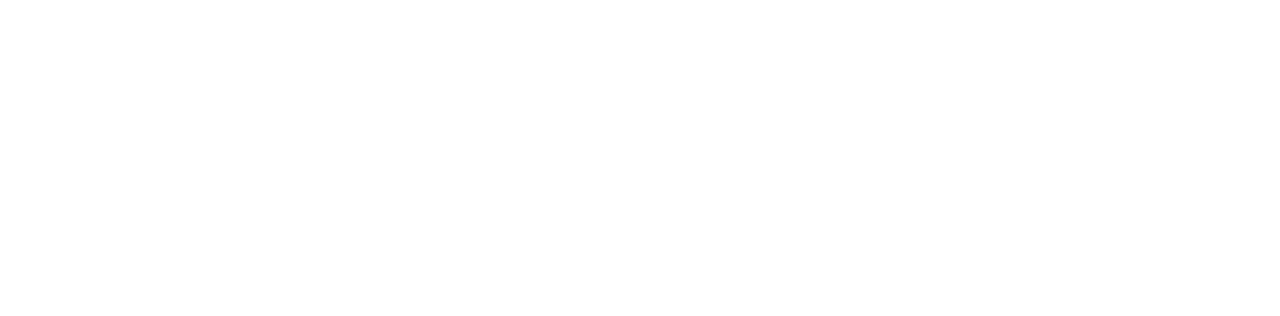
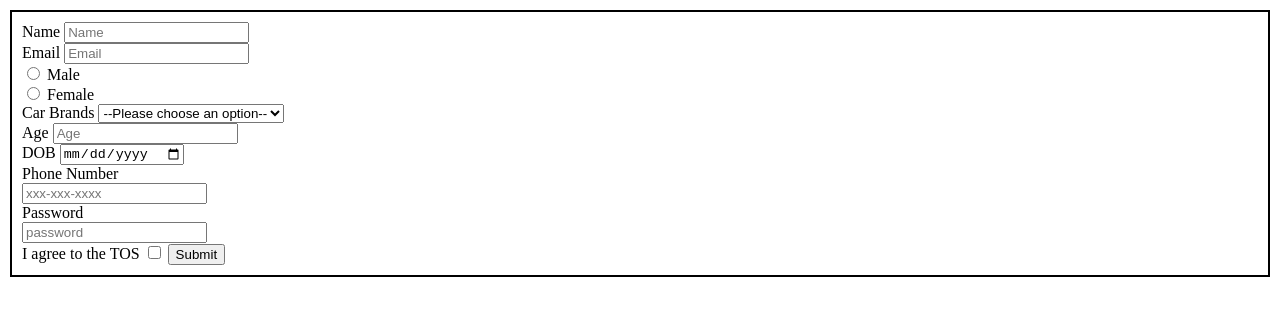
Before and after one commit to acciojob/signup-form-car-UtechP-40, a website: page main.html in a window 1280 px wide. Drawn offline with Linux system fonts and the light colour scheme.

Commit message:
created a submission

```diff
--- a/main.html
+++ b/main.html
@@ -7,9 +7,50 @@
 </head>
 
 <body>
-	<!-- the entire body must be written by student -->
-    <script type="text/javascript" src="./script.js">
-</script>
+	<form method="post">
+		<label for="name">Name</label>
+		<input type="text" id="name" name="name" placeholder="Name" required><br>
+
+		<label for="email">Email</label>
+		<input type="text" id="email" name="email" placeholder="Email" required><br>
+
+
+		<input type="radio" id="male" name="gender" value="male" required>
+		<label for="male">Male</label><br>
+
+
+		<input type="radio" id="female" name="gender" value="famale" required>
+		<label for="female">Female</label><br>
+
+		<label for="cars">Car Brands</label>
+		<select id="cars" required>
+			<option value="placeholder">--Please choose an option--</option>
+			<option value="Honda">Honda</option>
+			<option value="lambo">lambo</option>
+			<option value="frari">frari</option>
+			<option value="mercedes">mercedes</option>
+		</select><br>
+
+		<label for="age">Age</label>
+		<input type="number" id="age" name="age" placeholder="Age" required><br>
+
+		<label for="dob">DOB</label>
+		<input type="date" id="dob" name="dob" required><br>
+
+		<label for="tel">Phone Number</label><br>
+		<input type="tel" id="tel" name="tel" placeholder="xxx-xxx-xxxx"><br>
+
+		<label for="password">Password</label><br>
+		<input type="text" id="password" placeholder="password" required><br>
+
+		<label for="tos">I agree to the TOS</label>
+		<input type="checkbox" id="tos" required>
+
+		<button type="submit">Submit</button>
+
+	</form>
+
+
 
 </body>
 
--- a/styles.css
+++ b/styles.css
@@ -1,2 +1,9 @@
 
 /* Your CSS Code here. */
+ body{
+	 margin: 10px;
+	 padding: 10px;
+
+	 border: 2px solid black;
+	 box-shadow: 10px 10px 20px white;
+ }
```
